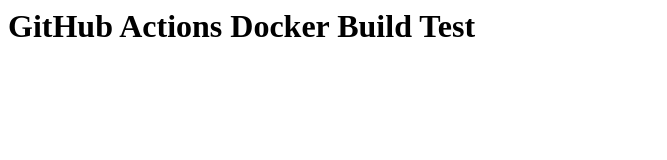
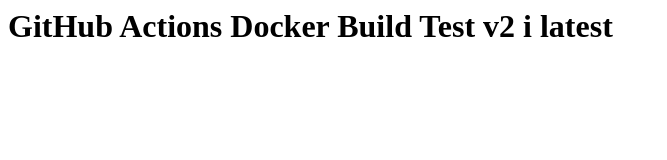
Before and after one commit to Brandza99/radimtest, a plain HTML site: page index.html in a window 1280 px wide. Shown: the whole page, without its empty margins (0-667 px from the left). Drawn offline with Linux system fonts and the light colour scheme.

Commit message:
Push v2 and latest

```diff
--- a/index.html
+++ b/index.html
@@ -1 +1 @@
-<h1>GitHub Actions Docker Build Test</h1>
+<h1>GitHub Actions Docker Build Test v2 i latest</h1>
```
Also changed, not shown: 1 other file.
